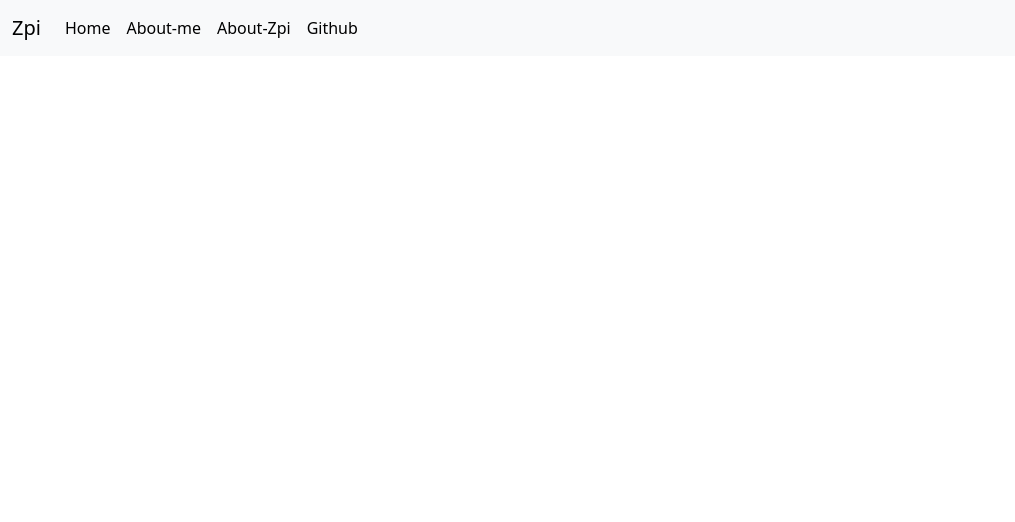
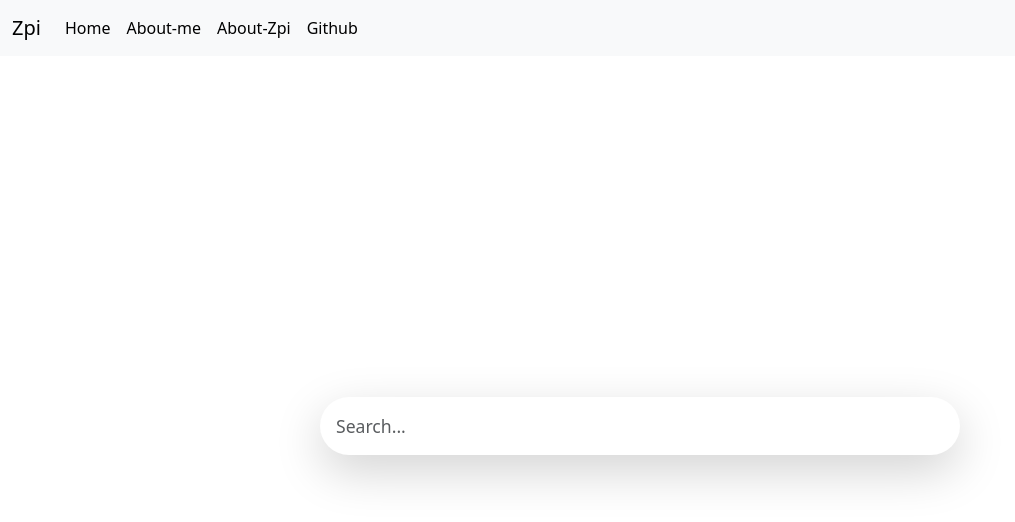
Before and after one commit to nandisomnath/zig-pkg-index, a plain HTML site: page index.html in a window 1280 px wide. Shown: the whole page, without its empty margins (0-1015 px from the left). Drawn offline with nearby package versions, Linux system fonts and the light colour scheme.

Commit message:
search bar for main page

```diff
--- a/index.html
+++ b/index.html
@@ -40,6 +40,18 @@
         </div>
     </nav>
 
+    <!-- search bar -->
+    <div class="d-flex justify-content-center align-items-center" style="height: calc(100vh - 60px);">
+        <input type="text" class="form-control w-50 rounded-pill shadow-lg border-0 p-3"
+               placeholder="Search..."
+               style="font-size: 1.1rem; transition: all 0.3s ease-in-out; color: #333;">
+    </div>
+
+
+
+
+
+
     <script src="https://cdn.jsdelivr.net/npm/bootstrap@5.3.5/dist/js/bootstrap.bundle.min.js"
         integrity="sha384-k6d4wzSIapyDyv1kpU366/PK5hCdSbCRGRCMv+eplOQJWyd1fbcAu9OCUj5zNLiq"
         crossorigin="anonymous"></script>
--- a/index.js
+++ b/index.js
@@ -0,0 +1 @@
+// This file contains the common stuff used by all webpages
--- a/url.js
+++ b/url.js
@@ -1,3 +1,5 @@
+// This is experimental do not edit it
+
 
 function getFullPath(url)  {
     let _path = window.location.pathname;
```
Also changed, not shown: packages.json (added, +9 -0 lines).
